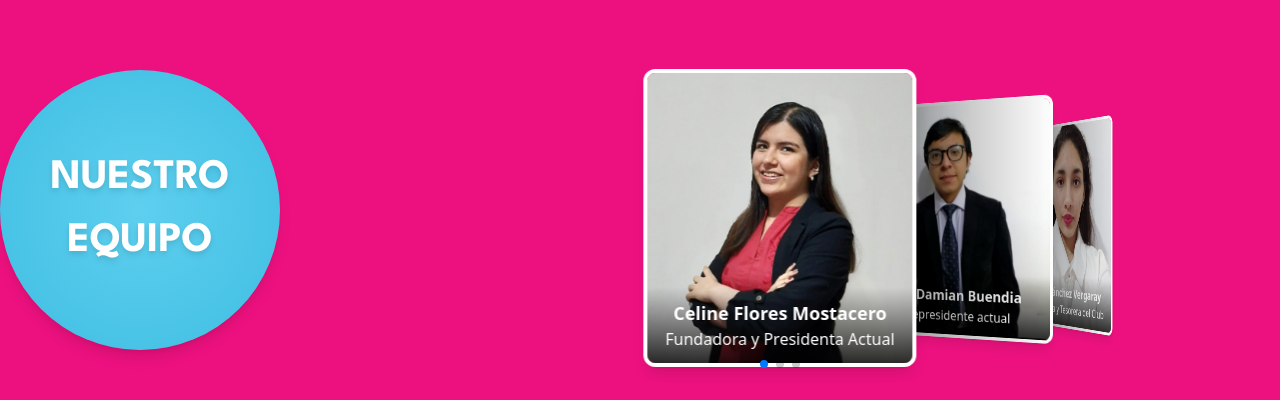
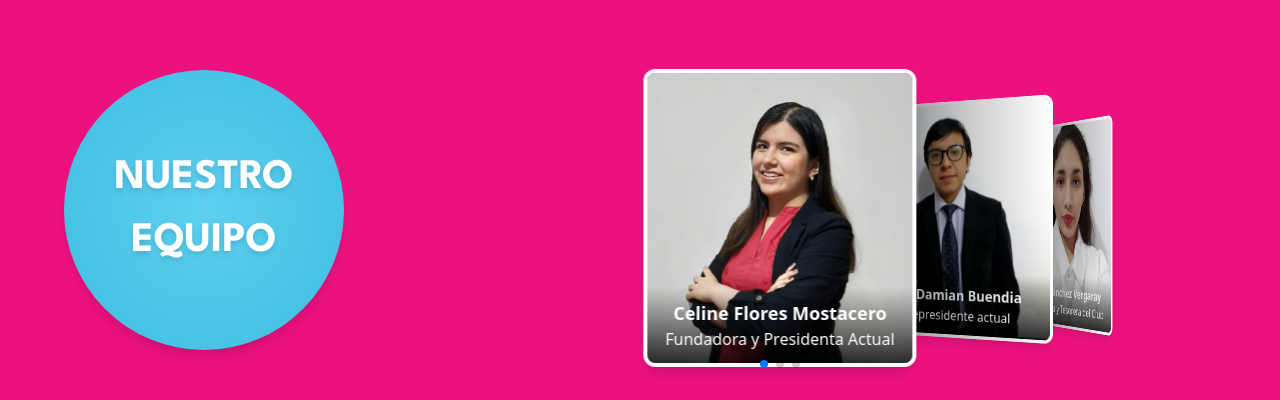
Before and after one commit to Sauro-Dev/LANDING-MTD, a React (Vite) app: page /nosotros in a window 1280 px wide. Shown: the part 139-539 px from the top of the page. Built offline with nearby package versions, Linux system fonts and the light colour scheme; no server answers.

Commit message:
feat: design to team

```diff
--- a/src/components/landing/us/TeamSection.tsx
+++ b/src/components/landing/us/TeamSection.tsx
@@ -30,10 +30,10 @@ const TeamSection: FC = () => {
 
     return (
         <div className="relative pt-32 pb-16 bg-[#ED117F] overflow-hidden flex items-center h-full">
-            <div className="relative w-[280px] h-[280px] mb-8 flex justify-center items-center">
+            {/*nube*/}
+            <div className="relative w-[280px] h-[280px] mb-8 left-16 flex justify-center items-center">
                 <div
                     className="w-[280px] h-[280px] bg-[#48C3E6] rounded-full flex items-center justify-center shadow-lg"
-                    className="w-[280px] h-[280px] bg-[#48C3E6] rounded-full flex items-center justify-center left-[50px] shadow-lg"
                     style={{ background: "radial-gradient(circle, #5ECFEF 0%, #48C3E6 70%)" }}
                 >
                     <h2 className="text-white font-spartan font-bold text-[42px] text-center drop-shadow-md">
```
